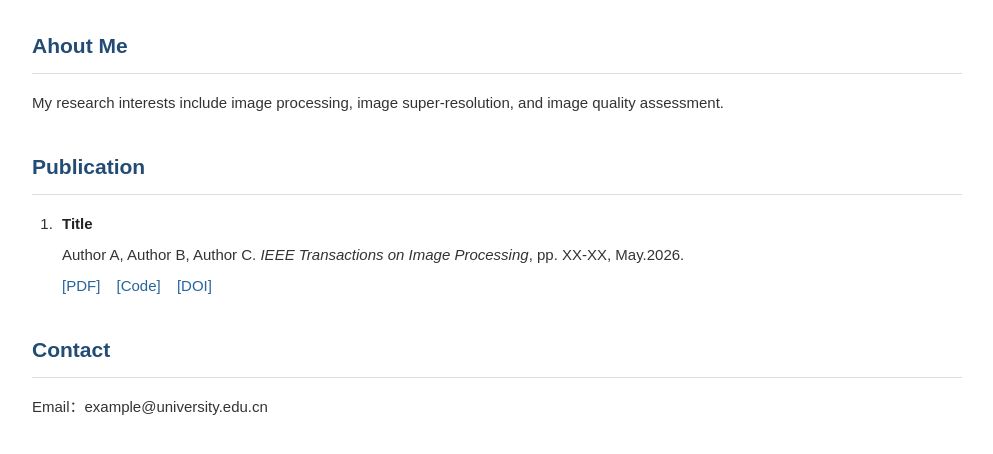
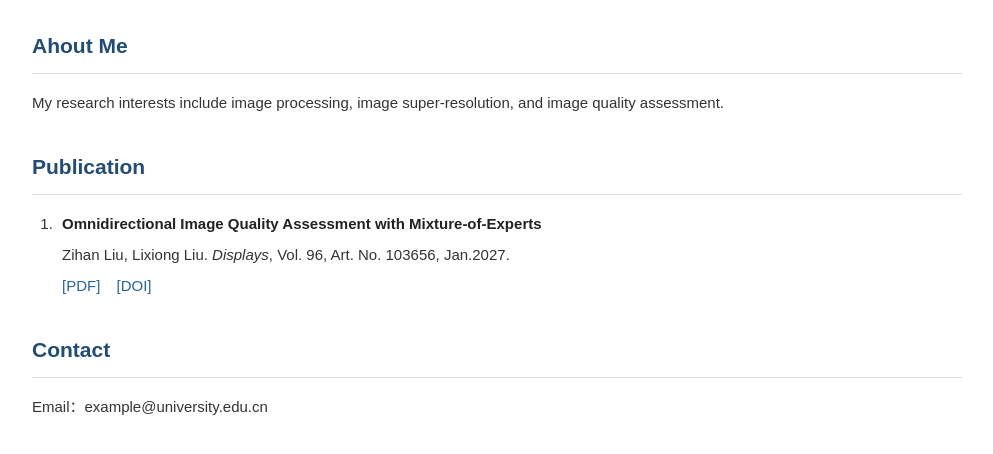
Before and after one commit to liudodo021/liudodo021.github.io, a plain HTML site: page index.html in a window 1280 px wide. Shown: the part 298-752 px from the top of the page, without its empty margins (143-1136 px from the left). Drawn offline with Linux system fonts and the light colour scheme.

Commit message:
Update index.html

```diff
--- a/index.html
+++ b/index.html
@@ -46,16 +46,15 @@
 
             <li>
                 <strong>
-                    Title
+                    Omnidirectional Image Quality Assessment with Mixture-of-Experts
                 </strong>
                 <p>
-                    Author A, Author B, Author C.
-                    <em>IEEE Transactions on Image Processing</em>, pp. XX-XX, May.2026.
+                    Zihan Liu, Lixiong Liu.
+                    <em>Displays</em>, Vol. 96, Art. No. 103656, Jan.2027.
                 </p>
                 <div class="paper-links">
-                    <a href="#">[PDF]</a>
-                    <a href="#">[Code]</a>
-                    <a href="#">[DOI]</a>
+                    <a href="https://www.sciencedirect.com/science/article/pii/S0141938226003197">[PDF]</a>
+                    <a href="https://doi.org/10.1016/j.displa.2026.103656">[DOI]</a>
                 </div>
             </li>
 
```
